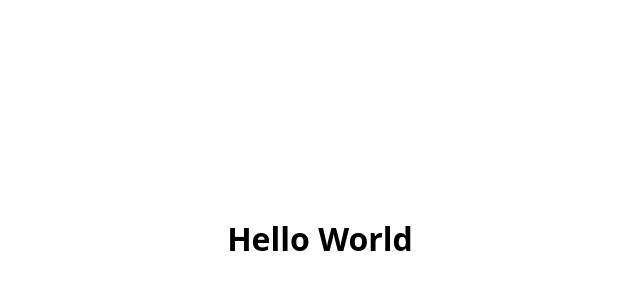
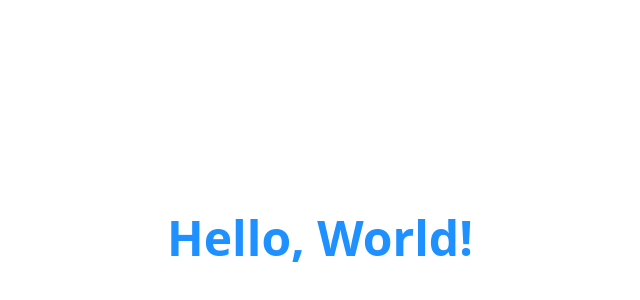
Before and after one commit to 23f3000151/hello-world-demo, a plain HTML site: page index.html in a window 1280 px wide. Shown: the part 162-462 px from the top of the page, without its empty margins (320-960 px from the left). Drawn offline with Linux system fonts and the light colour scheme.

Commit message:
Update index.html for round 2

```diff
--- a/index.html
+++ b/index.html
@@ -1,23 +1,40 @@
 <!DOCTYPE html>
 <html lang="en">
 <head>
-  <meta charset="utf-8">
-  <meta name="viewport" content="width=device-width, initial-scale=1">
-  <title>Hello World</title>
+  <meta charset="UTF-8" />
+  <meta name="viewport" content="width=device-width, initial-scale=1.0"/>
+  <title>Hello World - Round 2</title>
   <style>
     html, body {
       height: 100%;
       margin: 0;
+      font-family: system-ui, -apple-system, Segoe UI, Roboto, Helvetica, Arial, "Apple Color Emoji", "Segoe UI Emoji";
+      background: #ffffff;
+      color: #222;
     }
-    body {
+    /* Keep the same centered layout */
+    .app {
+      height: 100%;
       display: flex;
       align-items: center;
       justify-content: center;
-      font-family: system-ui, -apple-system, Segoe UI, Roboto, Helvetica, Arial, sans-serif;
+      padding: 2rem;
+      box-sizing: border-box;
+      text-align: center;
+    }
+    /* Improved styling: larger, bold, blue */
+    .hello-text {
+      font-size: 3rem;      /* larger */
+      font-weight: 800;     /* bold */
+      color: #1e90ff;       /* blue */
+      margin: 0;
+      line-height: 1.2;
     }
   </style>
 </head>
 <body>
-  <h1>Hello World</h1>
+  <main class="app" role="main" aria-label="Hello World App">
+    <h1 class="hello-text">Hello, World!</h1>
+  </main>
 </body>
 </html>
```
